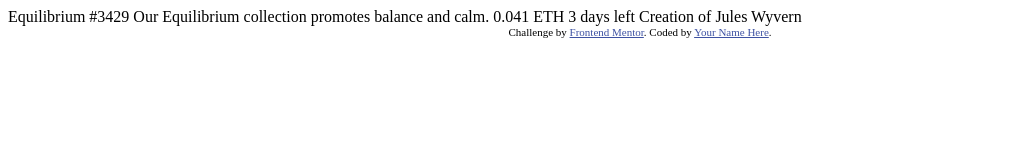
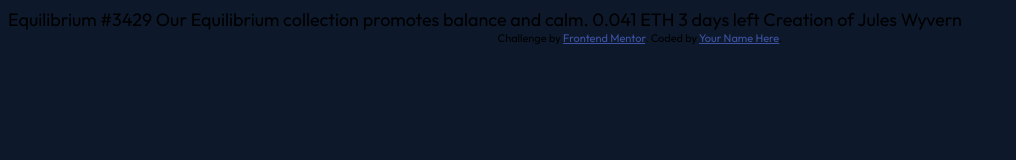
Before and after one commit to DeadParadox/DeadParadox.github.io, a plain HTML site: page index.html in a window 1280 px wide. Shown: the whole page, without its empty margins (0-1016 px from the left). Drawn offline with Linux system fonts and the light colour scheme.

Commit message:
stylesheet stuff

```diff
--- a/index.html
+++ b/index.html
@@ -5,15 +5,11 @@
   <meta name="viewport" content="width=device-width, initial-scale=1.0"> <!-- displays site properly based on user's device -->
 
   <link rel="icon" type="image/png" sizes="32x32" href="./images/favicon-32x32.png">
-  <link rel="stylesheet" href="styles.css">
 
   <title>Frontend Mentor | NFT preview card component</title>
 
-  <!-- Feel free to remove these styles or customise in your own stylesheet 👍 -->
-  <style>
-    .attribution { font-size: 11px; text-align: center; }
-    .attribution a { color: hsl(228, 45%, 44%); }
-  </style>
+  <link rel="stylesheet" href="styles.css">
+
 </head>
 <body>
 
--- a/styles.css
+++ b/styles.css
@@ -0,0 +1,15 @@
+@import url('https://fonts.googleapis.com/css2?family=Outfit:wght@300;400;600&display=swap');
+
+body {
+    font-family: "Outfit", sans-serif;
+    font-size: 18px;
+    background-color: hsl(217, 54%, 11%);
+}
+
+.attribution {
+    font-size: 11px;
+    text-align: center;
+}
+.attribution a {
+        color: hsl(228, 45%, 44%);
+}
```
